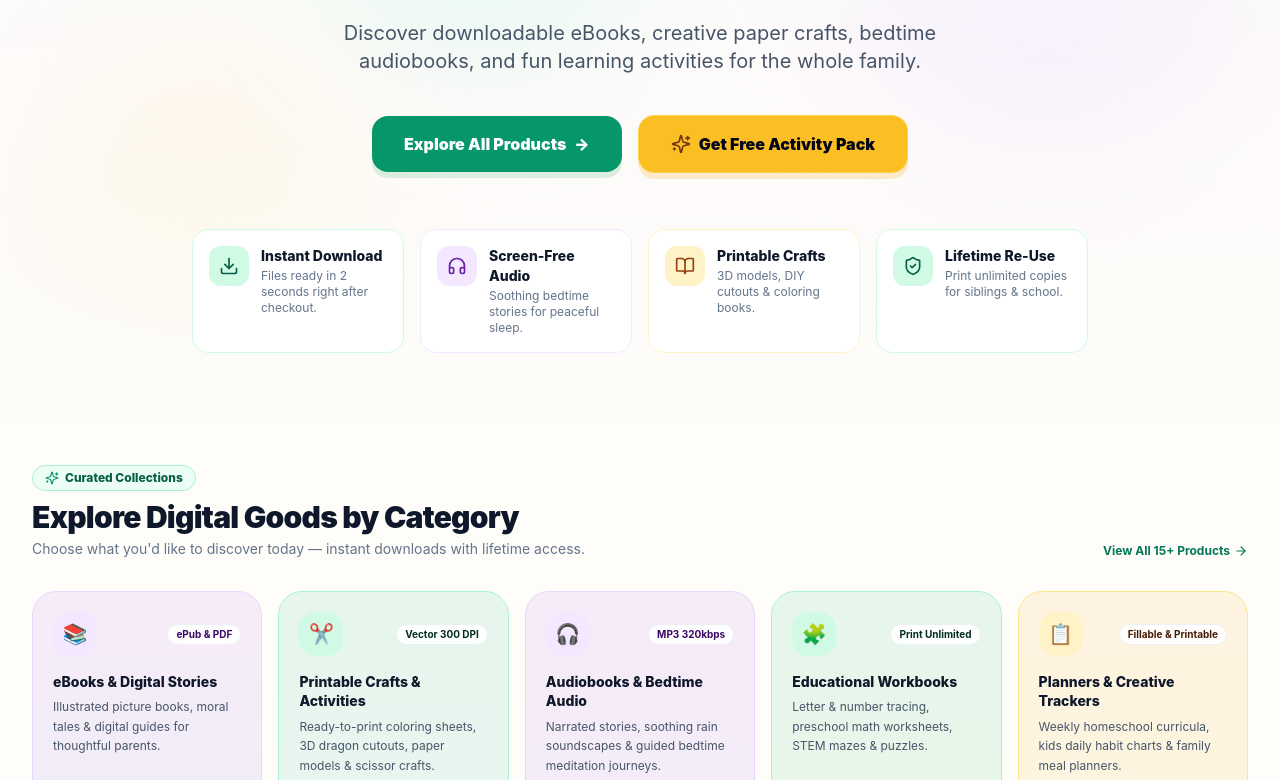
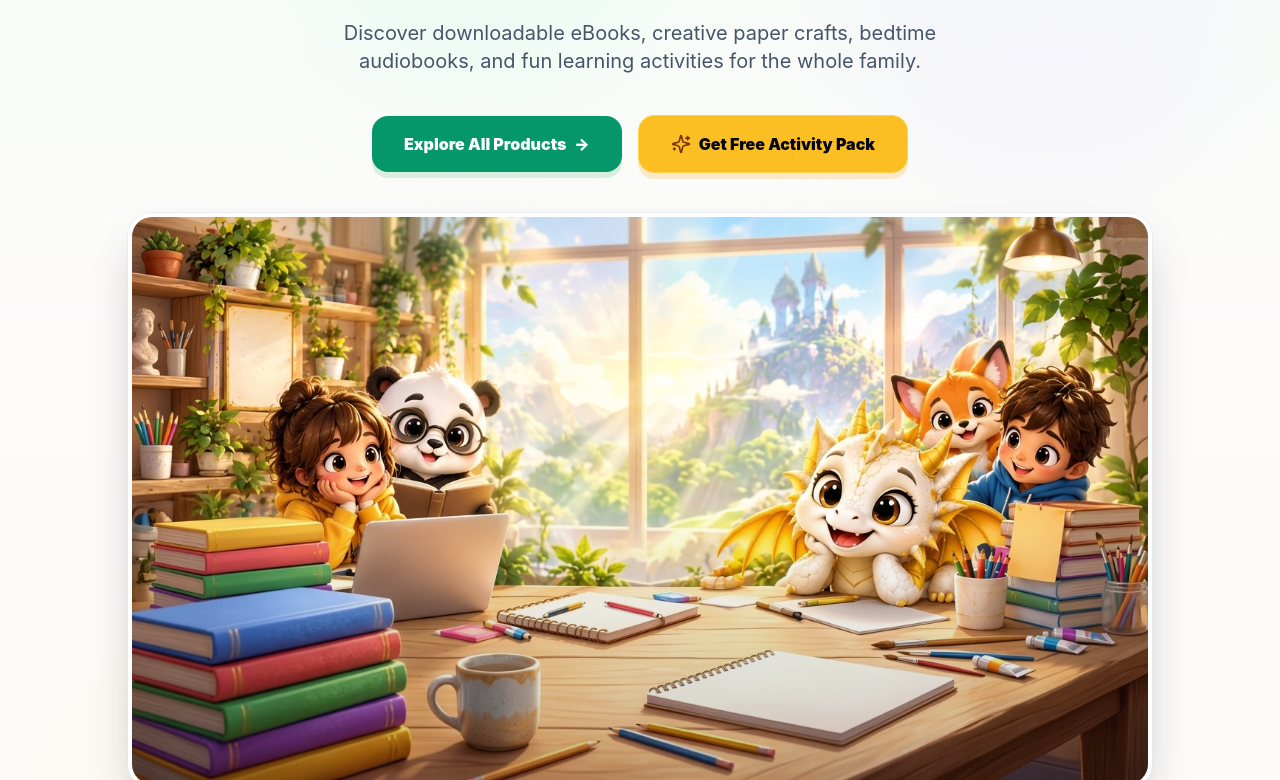
Before and after one commit to SoloAbdell/kids-digital-store, a Next.js app: page / in a window 1280 px wide. Shown: the part 380-1160 px from the top of the page. Built offline with nearby package versions, Linux system fonts and the light colour scheme.

Commit message:
Showcase 3D Pixar hero banner in homepage Hero section

```diff
--- a/src/components/Hero.tsx
+++ b/src/components/Hero.tsx
@@ -35,7 +35,7 @@ export default function Hero() {
         </p>
 
         {/* Core Buttons */}
-        <div className="flex flex-col sm:flex-row items-center justify-center gap-4 mb-14">
+        <div className="flex flex-col sm:flex-row items-center justify-center gap-4 mb-10">
           {/* Primary CTA: Dragon Green */}
           <a
             href="#catalog"
@@ -53,6 +53,16 @@ export default function Hero() {
             <Sparkles className="w-5 h-5 text-amber-900" />
             <span>Get Free Activity Pack</span>
           </a>
+        </div>
+
+        {/* Hero Visual Banner Showcase */}
+        <div className="relative max-w-5xl mx-auto mb-14 rounded-3xl overflow-hidden border-4 border-white shadow-2xl ring-1 ring-slate-200/60 group">
+          <img
+            src="/hero-banner.jpg"
+            alt="Tagline Digital Crafts & Stories Universe"
+            className="w-full h-auto object-cover group-hover:scale-[1.01] transition-transform duration-700"
+          />
+          <div className="absolute inset-0 bg-gradient-to-t from-slate-950/20 via-transparent to-transparent pointer-events-none" />
         </div>
 
         {/* Core Logo-Color Value Prop Badges */}
```
